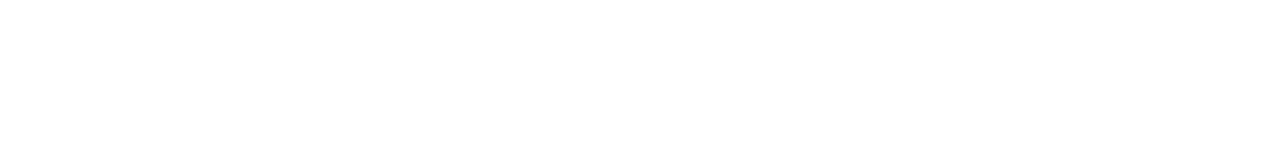
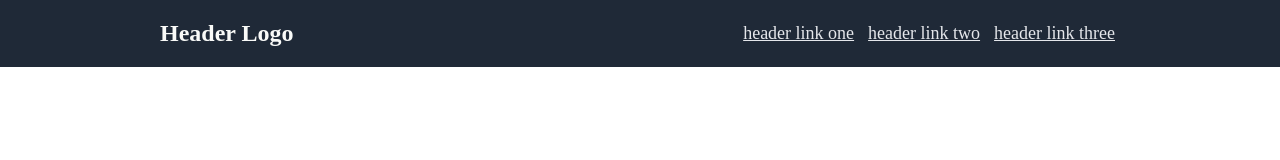
Before and after one commit to Shadowspedicey/odin-landing-page, a plain HTML site: page index.html in a window 1280 px wide. Drawn offline with Linux system fonts and the light colour scheme.

Commit message:
Added the navbar

```diff
--- a/index.html
+++ b/index.html
@@ -0,0 +1,20 @@
+<!DOCTYPE html>
+<html lang="en">
+	<head>
+		<meta charset="UTF-8">
+		<title>Odin Landing Page</title>
+		<link rel="stylesheet" href="./style.css">
+	</head>
+	<body>
+	<div id="hero">
+		<nav>
+			<h1>Header Logo</h1>
+			<div class="items">
+				<a href="">header link one</a>
+				<a href="">header link two</a>
+				<a href="">header link three</a>
+			</div>
+		</nav>
+	</div>
+	</body>
+</html>
--- a/style.css
+++ b/style.css
@@ -1,3 +1,39 @@
 * {
 	box-sizing: border-box;
 }
+
+body {
+	margin: 0;
+}
+
+body > *
+{
+	padding: 0 160px;
+}
+
+#hero {
+	background-color: #1f2937;
+}
+
+nav {
+	display: flex;
+	align-items: center;
+	justify-content: space-between;
+}
+
+nav h1
+{
+	color: #F9FAF8;
+	font-size: 24px;
+}
+
+nav .items {
+	width: fit-content;
+}
+
+nav .items a {
+	color: #E5E7EB;
+	font-size: 18px;
+	margin-left: 5px;
+	margin-right: 5px;
+}
```
